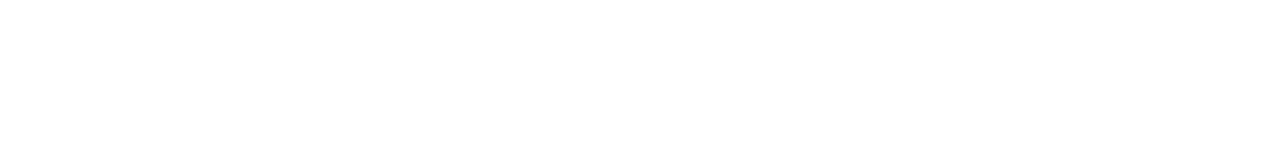
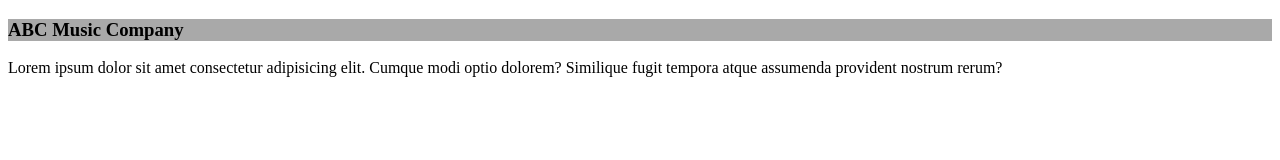
Before and after one commit to GolamMorshed1205/ABC-Music-Website, a plain HTML site: page index.html in a window 1280 px wide. Drawn offline with Linux system fonts and the light colour scheme.

Commit message:
ABC Music Company first blog

```diff
--- a/index.html
+++ b/index.html
@@ -4,8 +4,13 @@
     <meta charset="UTF-8">
     <meta name="viewport" content="width=device-width, initial-scale=1.0">
     <title>ABC Music</title>
+    <link rel="stylesheet" href="style/blog.css">
 </head>
 <body>
+    <div>
+        <h3>ABC Music Company</h3>
+        <p>Lorem ipsum dolor sit amet consectetur adipisicing elit. Cumque modi optio dolorem? Similique fugit tempora atque assumenda provident nostrum rerum?</p>
+    </div>
 
 </body>
 </html>
--- /dev/null
+++ b/style/blog.css
@@ -0,0 +1 @@
+h3 {background-color: darkgray;}
```
